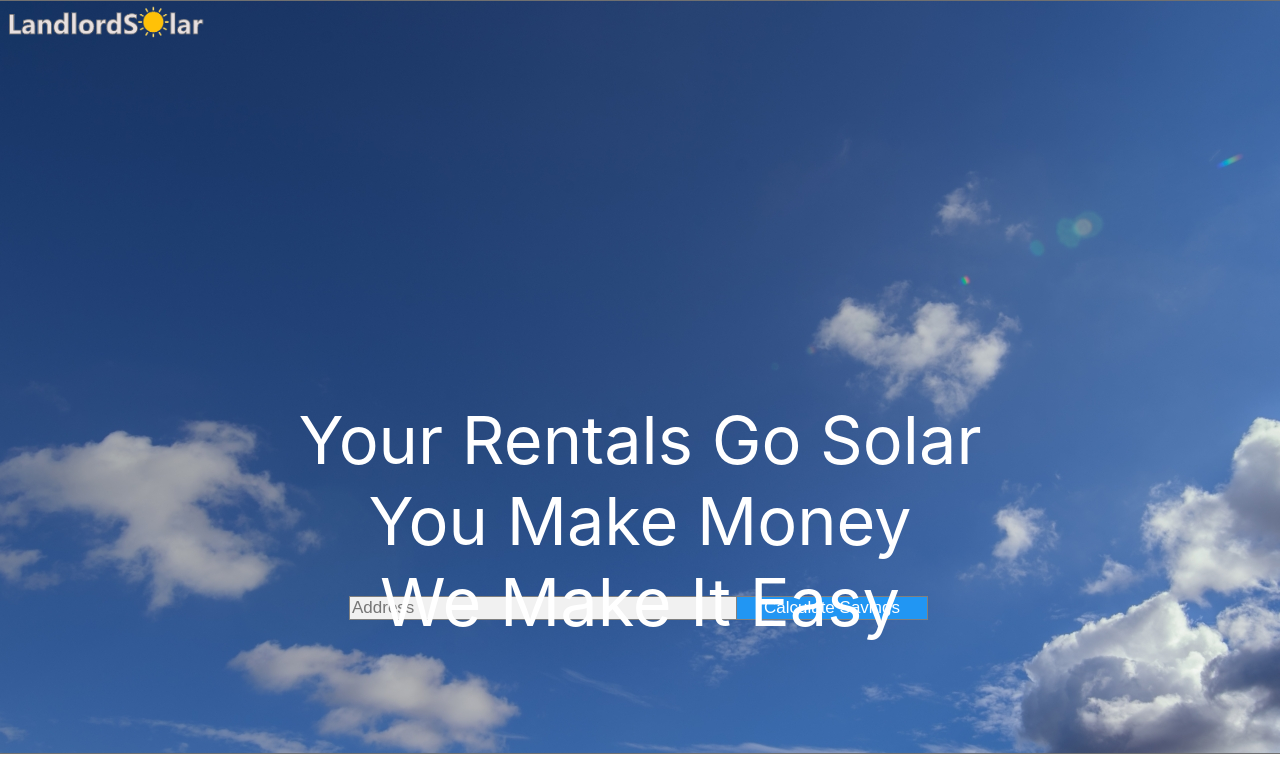
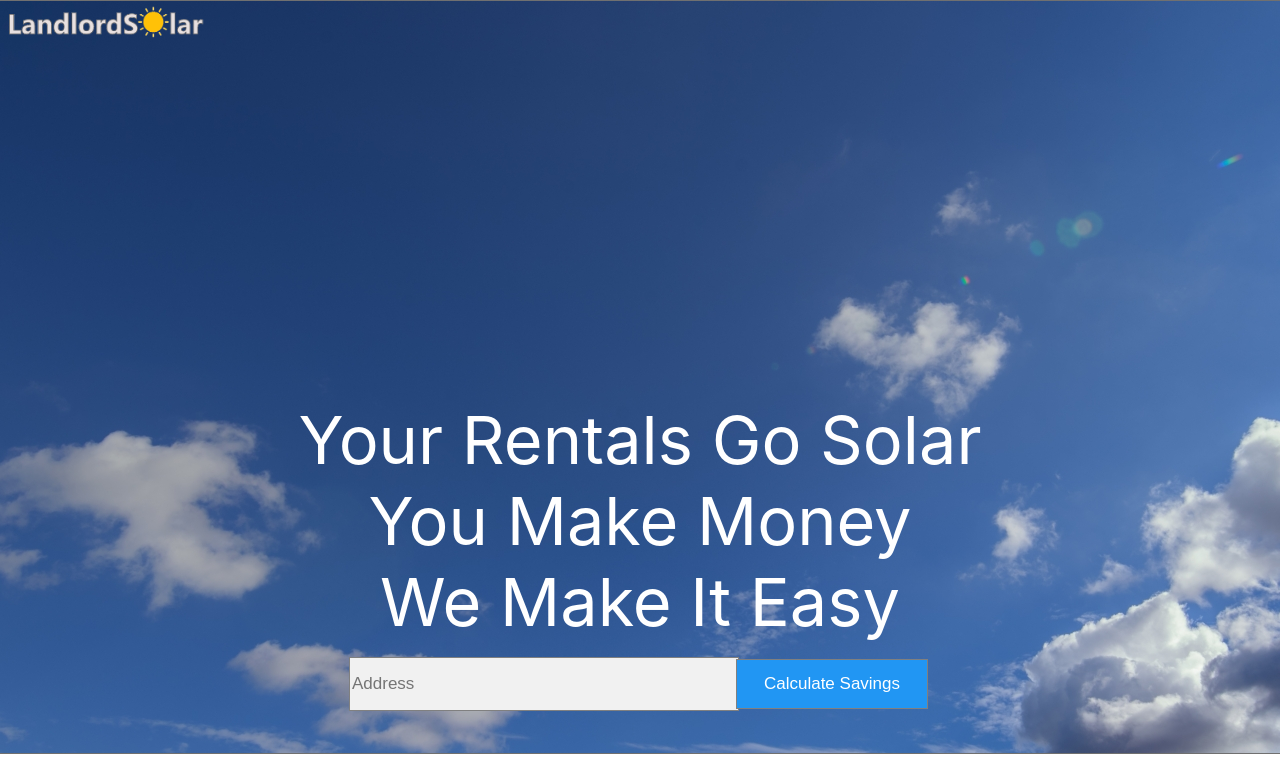
Before and after one commit to wideet/landlordsolar, a React app in the folder react-frontend/: page / in a window 1280 px wide. Shown: the top 781 px of the page. Built offline with nearby package versions, Linux system fonts and the light colour scheme; no server answers.

Commit message:
make quotes page

```diff
--- a/react-frontend/src/App.css
+++ b/react-frontend/src/App.css
@@ -52,6 +52,11 @@
   border-radius: 5px;
   width: 200px;
   height: 75px;
+}
+
+.CloudsBanner > img{
+  position: relative;
+  width: 2000px;
 }
 
 .General-Desc {
@@ -213,10 +218,10 @@ form.example input[type=text] {
   width: 20%;
   background: #f1f1f1;
   position: absolute;
-  top: 80%;
+  top: 90%;
   left: 45%;
   transform: translate(-50%, -50%);
-
+  height: 50px;
 }
 
 /* Style the submit button */
@@ -228,9 +233,11 @@ form.example button {
   border: 1px solid grey;
   cursor: pointer;
   position: absolute;
-  top: 80%;
+  top: 90%;
   left: 60%;
   transform: translate(-50%, -50%);
+  height: 50px;
+
 }
 
 form.example button:hover {
--- a/react-frontend/src/App.js
+++ b/react-frontend/src/App.js
@@ -9,6 +9,8 @@ import box1 from './homepage/images/box1_sunpower.PNG'
 import box2 from './homepage/images/box2_vivint.PNG'
 import box3 from './homepage/images/box3_petersendean.PNG'
 import installation from './homepage/images/installation.PNG'
+import banner_img from './homepage/images/banner.png'
+
 import { Chart } from "react-google-charts";
 
 
@@ -33,6 +35,8 @@ class App extends Component {
     };
 
     this.changePage = this.changePage.bind(this);
+    this.quote = this.quote.bind(this);
+
   }
 
   componentDidMount() {
@@ -50,8 +54,12 @@ class App extends Component {
     this.setState({landlord: true});
   }
 
+  quote() {
+    this.setState({quote: true});
+  }
+
   render() {
-    var { isLoaded, data, landlord } = this.state;
+    var { isLoaded, data, landlord, quote } = this.state;
     if (landlord) {
       return (
         <div style={{height:"900px"}}>
@@ -174,7 +182,30 @@ class App extends Component {
             </div>
           </div>
         </div>
-      )
+      );
+    } else if (quote) {
+    return (
+      <div className="App">
+        <header className="App-header">
+          <div id="banner">
+            <div id="clouds_and_words">
+              <div className="CloudsBanner">
+                <img src={banner_img}/>
+            </div>
+            </div>
+            <div className="b1">
+              <img src={box1}/>
+            </div>
+            <div className="b2">
+              <img src={box2}/>
+            </div>
+            <div className="b3">
+              <img src={box3}/>
+            </div>
+            </div>
+        </header>
+        </div>
+        );
     } else {
       return (
       <div className="App">
@@ -193,7 +224,7 @@ class App extends Component {
                     <link rel="stylesheet" href="https://cdnjs.cloudflare.com/ajax/libs/font-awesome/4.7.0/css/font-awesome.min.css"></link>
                     <form class="example" action="estimates-page">
                       <input type="text" placeholder="Address" name="search"></input>
-                      <button type="submit"><i class="search"></i>Calculate Savings</button>
+                      <button class="search"  onClick={this.quote}>Calculate Savings</button>
                     </form>
                   </div>
                 </div>
```
Also changed, not shown: react-frontend/src/homepage/images/banner.png (added).
